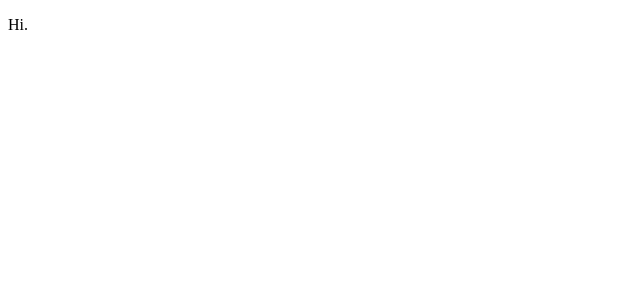
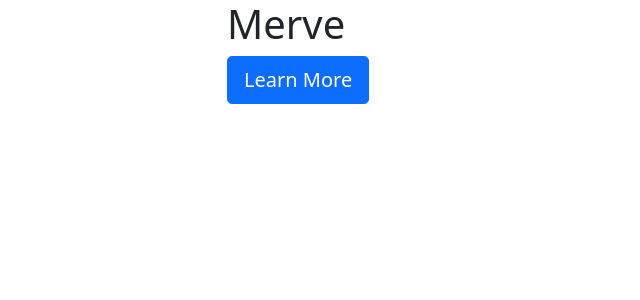
Before and after one commit to merveyyildiz/react17-redux-courselist-app, a React app: page / in a window 1280 px wide. Shown: the top 300 px of the page, without its empty margins (0-640 px from the left). Built offline with nearby package versions, Linux system fonts and the light colour scheme.

Commit message:
sass dowloaded , home and about page created

```diff
--- a/package.json
+++ b/package.json
@@ -15,7 +15,8 @@
     "react-toastify": "7.0.4",
     "redux": "4.1.0",
     "redux-thunk": "2.3.0",
-    "reselect": "4.0.0"
+    "reselect": "4.0.0",
+    "sass": "^1.72.0"
   },
   "devDependencies": {
     "@babel/core": "7.14.6",
@@ -38,6 +39,7 @@
     "json-server": "0.16.3",
     "mini-css-extract-plugin": "2.1.0",
     "node-fetch": "^2.6.1",
+    "node-sass": "^9.0.0",
     "npm-run-all": "4.1.5",
     "postcss": "^8.3.5",
     "postcss-loader": "6.1.1",
@@ -45,6 +47,7 @@
     "redux-immutable-state-invariant": "2.1.0",
     "redux-mock-store": "1.5.4",
     "rimraf": "3.0.2",
+    "sass-loader": "^14.1.1",
     "style-loader": "3.0.0",
     "webpack": "5.74.0",
     "webpack-bundle-analyzer": "4.4.2",
--- /dev/null
+++ b/src/components/App.js
@@ -0,0 +1,14 @@
+import React from "react";
+import { Route } from "react-router-dom";
+import HomePage from "./home/HomePage";
+import AboutPage from "./about/AboutPage";
+
+function App() {
+  return (
+    <div className="container-fluid">
+      <Route exact path="/" component={HomePage} />
+      <Route path="/about" component={AboutPage} />
+    </div>
+  );
+}
+export default App;
--- /dev/null
+++ b/src/components/about/AboutPage.js
@@ -0,0 +1,12 @@
+import React from "react";
+
+const AboutPage = () => (
+  <div>
+    <h2>About Page</h2>
+    <p>
+      This app use React, Redux, React Router and many other helpful libraries.
+    </p>
+  </div>
+);
+
+export default AboutPage;
--- /dev/null
+++ b/src/components/home/HomePage.js
@@ -0,0 +1,13 @@
+import React from "react";
+import { Link } from "react-router-dom";
+
+const HomePage = () => (
+  <div className="jumbotron">
+    <h1>Merve</h1>
+    <Link to="about" class="btn btn-primary btn-lg">
+      Learn More
+    </Link>
+  </div>
+);
+
+export default HomePage;
--- a/src/index.js
+++ b/src/index.js
@@ -1,8 +1,14 @@
 import React from "react";
 import { render } from "react-dom";
+import { BrowserRouter as Router } from "react-router-dom";
+import App from "./components/App";
 
-function Hi() {
-  return <p>Hi.</p>;
-}
+import "bootstrap/dist/css/bootstrap.min.css";
+import "./index.scss";
 
-render(<Hi />, document.getElementById("app"));
+render(
+  <Router>
+    <App />
+  </Router>,
+  document.getElementById("app")
+);
--- /dev/null
+++ b/src/index.scss
@@ -0,0 +1,7 @@
+#app {
+    max-width: 850px;
+    margin: 0 auto;
+}
+nav {
+ padding: 20px 0;
+}
--- a/webpack.config.dev.js
+++ b/webpack.config.dev.js
@@ -12,7 +12,7 @@
   output: {
     path: path.resolve(__dirname, "build"),
     publicPath: "/",
-    filename: "bundle.js"
+    filename: "bundle.js",
   },
   devServer: {
     stats: "minimal", // reduces information typed on the command line
@@ -20,25 +20,25 @@
     historyApiFallback: true, // all request send to index.html
     disableHostCheck: true,
     headers: { "Access-Control-Allow-Origin": "*" },
-    https: false
+    https: false,
   },
   plugins: [
     new HtmlWebpackPlugin({
       template: "src/index.html",
-      favicon: "src/favicon.ico"
-    })
+      favicon: "src/favicon.ico",
+    }),
   ],
   module: {
     rules: [
       {
         test: /\.(js|jsx)$/,
         exclude: /node_modules/,
-        use: ["babel-loader", "eslint-loader"]
+        use: ["babel-loader", "eslint-loader"],
       },
       {
-        test: /(\.css)$/,
-        use: ["style-loader", "css-loader"]
-      }
-    ]
-  }
+        test: /\.(scss|css)$/,
+        use: ["style-loader", "css-loader", "sass-loader"],
+      },
+    ],
+  },
 };
```
Also changed, not shown: 1 other file (tests, documents, lock files or other folders).
